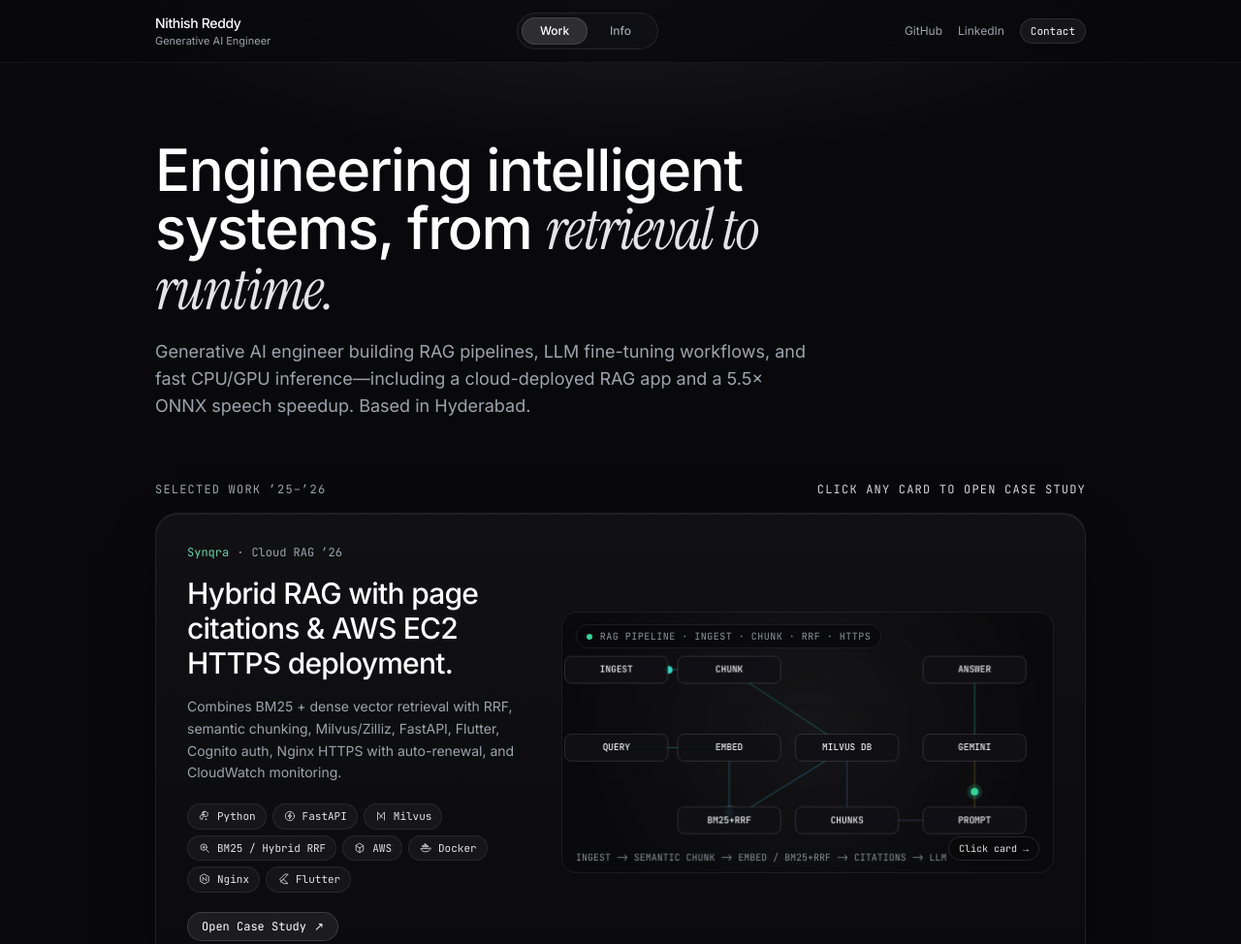
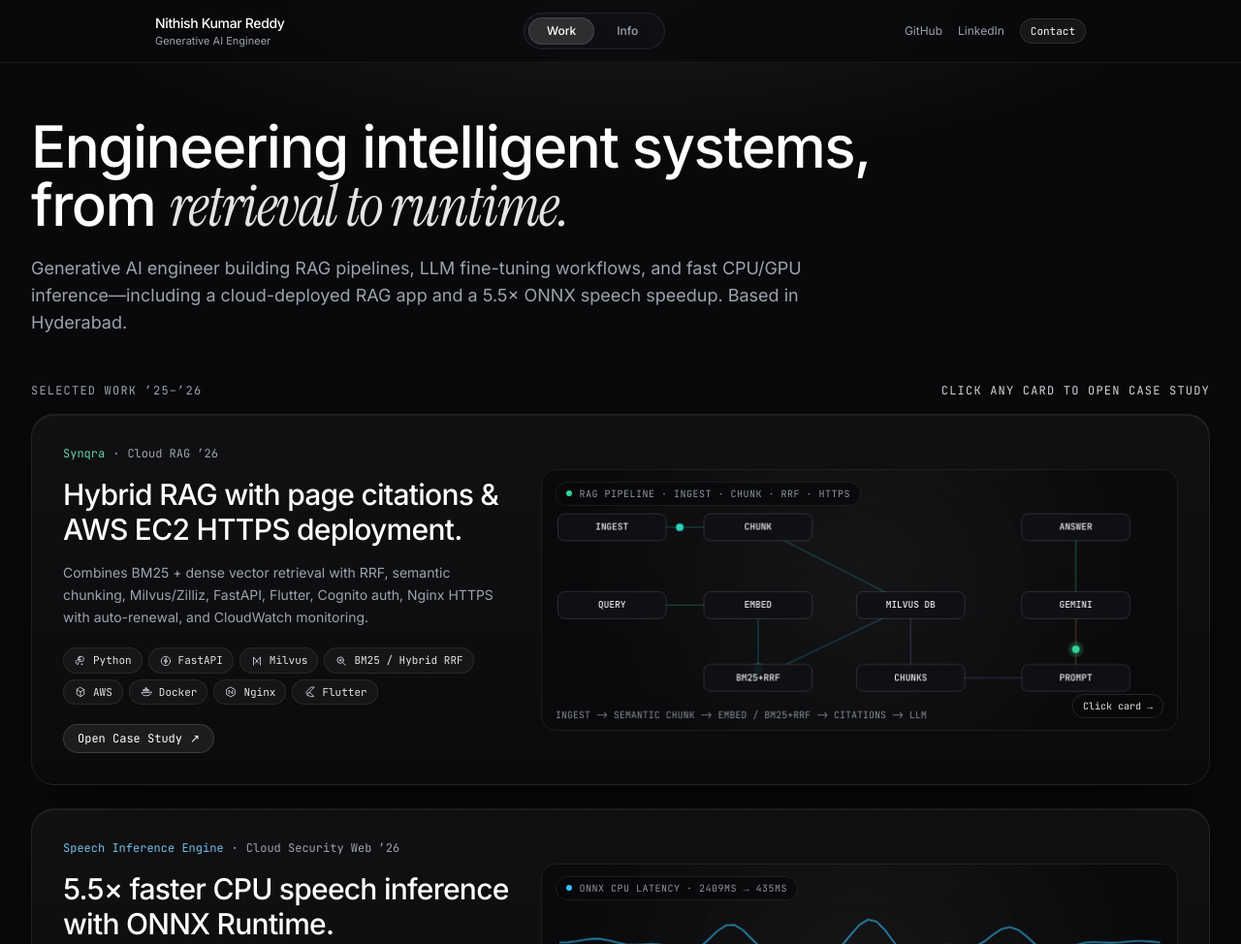
Before and after one commit to nithishkumar2022020/nithishkumar2022020.github.io, a website: page index.html in a window 1280 px wide. Shown: the top 974 px of the page at 97% size. Drawn offline with Linux system fonts and the light colour scheme.

Commit message:
Update display name and improve laptop and desktop spacing

```diff
--- a/index.html
+++ b/index.html
@@ -3,7 +3,7 @@
 <head>
   <meta charset="UTF-8" />
   <meta name="viewport" content="width=device-width, initial-scale=1.0" />
-  <title>Nithish Reddy — Generative AI Engineer</title>
+  <title>Nithish Kumar Reddy — Generative AI Engineer</title>
   <link rel="preconnect" href="https://fonts.googleapis.com" />
   <link rel="preconnect" href="https://fonts.gstatic.com" crossorigin />
   <link
@@ -11,7 +11,7 @@
     rel="stylesheet"
   />
   <link rel="stylesheet" href="./styles.css" />
-  <meta name="description" content="Nithish Reddy — Generative AI Engineer building RAG pipelines, LLM systems, and fast inference. Explore projects, engineering case studies, and experience." />
+  <meta name="description" content="Nithish Kumar Reddy — Generative AI Engineer building RAG pipelines, LLM systems, and fast inference. Explore projects, engineering case studies, and experience." />
   <style>
     html,
     body {
@@ -86,6 +86,14 @@
     }
     @media (prefers-reduced-motion: reduce) {
       *, *::before, *::after { scroll-behavior: auto !important; transition-duration: 0.01ms !important; }
+    }
+    @media (min-width: 1280px) {
+      header > div, #app-main, footer > div { max-width: 1280px; }
+      #app-main { padding-top: 56px; padding-bottom: 64px; }
+      #view-work { --tw-space-y-reverse: 0; }
+      #view-work > :not([hidden]) ~ :not([hidden]) { margin-top: 48px; }
+      #view-work > div:first-child { max-width: 960px; }
+      #view-work > div:first-child > p { max-width: 800px; }
     }
   </style>
 </head>
@@ -119,7 +127,7 @@
         class="text-left group focus:outline-none min-w-0"
       >
         <div class="text-sm font-medium tracking-tight text-white group-hover:text-zinc-200 transition-colors truncate">
-          Nithish Reddy
+          Nithish Kumar Reddy
         </div>
         <div class="text-[11px] text-muted truncate">Generative AI Engineer</div>
       </button>
@@ -579,7 +587,7 @@
         <div class="lg:col-span-7 space-y-5">
           <div class="text-xs font-mono uppercase tracking-widest text-muted">About &amp; Profile</div>
           <h1 class="text-3xl sm:text-5xl font-medium tracking-tight leading-[1.1] text-white">
-            Reddyvari Nithish Kumar Reddy
+            Nithish Kumar Reddy
           </h1>
           <p class="text-base text-muted leading-relaxed">
             Generative AI engineer focused on Retrieval-Augmented Generation (RAG), LLM fine-tuning (LoRA/QLoRA), and inference optimization. Experienced shipping cloud-deployed RAG systems on AWS EC2, accelerating CPU speech inference 5.5&times; with ONNX Runtime, and building agentic tooling with MCP and local/hosted LLMs.
@@ -733,7 +741,7 @@
         <div class="space-y-1.5">
           <div class="text-xs font-mono uppercase tracking-widest text-emerald-300/90">Let&rsquo;s Connect</div>
           <h2 class="text-2xl sm:text-3xl font-medium tracking-tight text-white">
-            Reddyvari Nithish Kumar Reddy
+            Nithish Kumar Reddy
           </h2>
           <p class="text-sm text-muted">
             Generative AI Engineer &middot; Open to GenAI, LLM Systems &amp; Inference roles &middot; Hyderabad, Telangana, India
@@ -768,7 +776,7 @@
       </div>
 
       <div class="flex flex-col sm:flex-row items-center justify-between gap-4 text-xs text-muted">
-        <div>&copy; 2026 Reddyvari Nithish Kumar Reddy. Built with care &amp; strong filter coffee.</div>
+        <div>&copy; 2026 Nithish Kumar Reddy. Built with care &amp; strong filter coffee.</div>
         <div class="flex items-center gap-5 font-mono">
           <a href="mailto:reddynithish15@gmail.com" class="hover:text-white transition-colors">reddynithish15@gmail.com</a>
           <span>&middot;</span>
```
Also changed, not shown: README.md.
